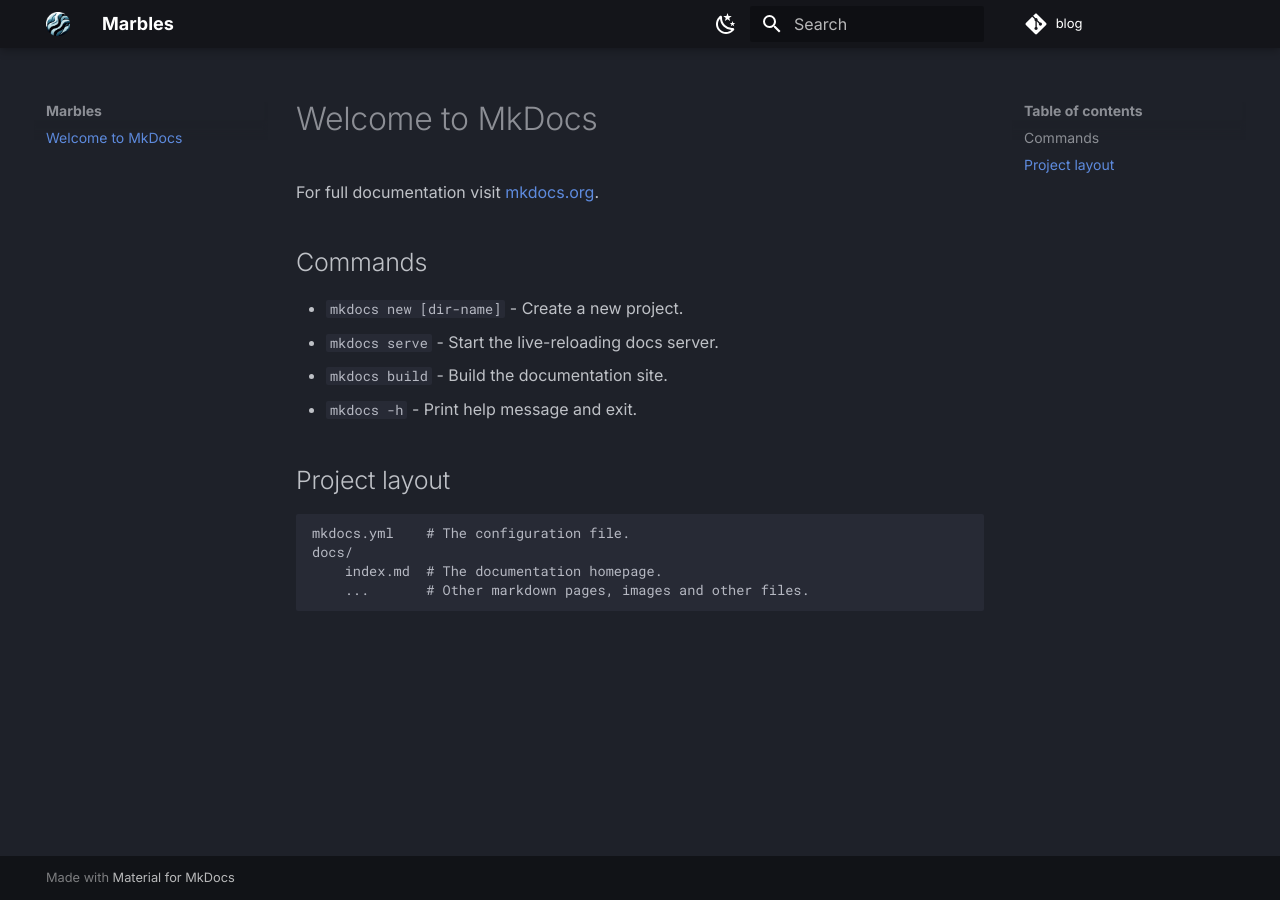
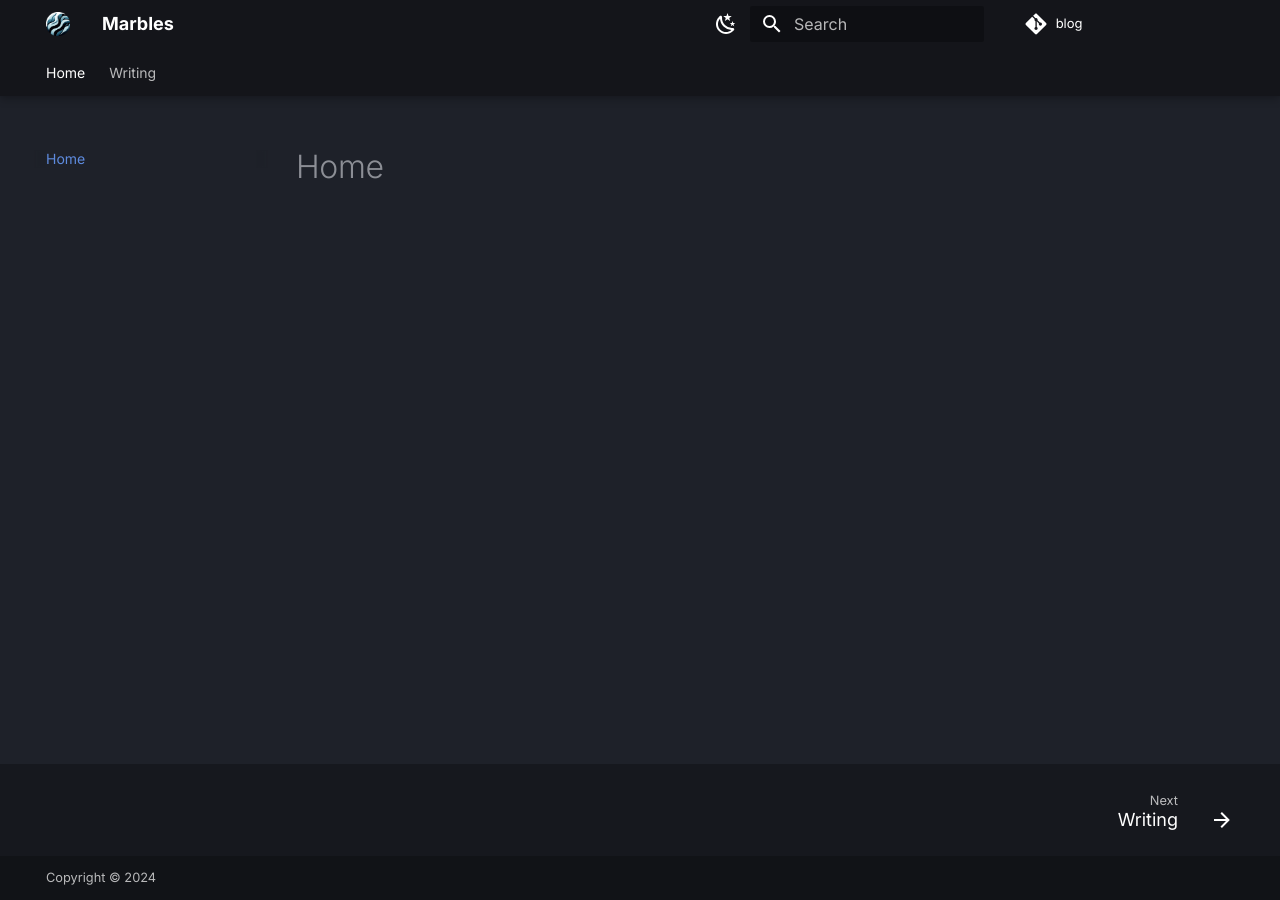
Before and after one commit to sjiang2019/sjiang2019.github.io, an MkDocs documentation site: the page built from blog/docs/index.md, in a window 1280 px wide. Built offline with MkDocs 1.6.1 and Material for MkDocs 9.7.7, drawn with Linux system fonts in a browser that asks for light colours; comment, search, counter and statistics services are not loaded.

Commit message:
add blog directory

```diff
--- a/blog/docs/index.md
+++ b/blog/docs/index.md
@@ -1,17 +1 @@
-# Welcome to MkDocs
-
-For full documentation visit [mkdocs.org](https://www.mkdocs.org).
-
-## Commands
-
-* `mkdocs new [dir-name]` - Create a new project.
-* `mkdocs serve` - Start the live-reloading docs server.
-* `mkdocs build` - Build the documentation site.
-* `mkdocs -h` - Print help message and exit.
-
-## Project layout
-
-    mkdocs.yml    # The configuration file.
-    docs/
-        index.md  # The documentation homepage.
-        ...       # Other markdown pages, images and other files.
+# Home
--- /dev/null
+++ b/blog/docs/writing/index.md
@@ -0,0 +1 @@
+# Writing
--- a/blog/mkdocs.yml
+++ b/blog/mkdocs.yml
@@ -5,6 +5,13 @@
   name: material
   font:
     text: Inter
+    code: Roboto Mono
+  features:
+    - navigation.tabs
+    - navigation.tabs.sticky
+    - navigation.sections
+    - navigation.footer
+    - search.suggest
   palette:
     # Palette toggle for dark mode
     - scheme: slate
@@ -20,8 +27,13 @@
         name: Switch to dark mode
   logo: assets/ocean_marble.png
   favicon: assets/ocean_marble.png
+copyright: Copyright &copy; 2024
+extra:
+  generator: false
 plugins:
   - search
+  - blog:
+      blog_dir: "./writing"
 markdown_extensions:
   - admonition
   - pymdownx.details
```
